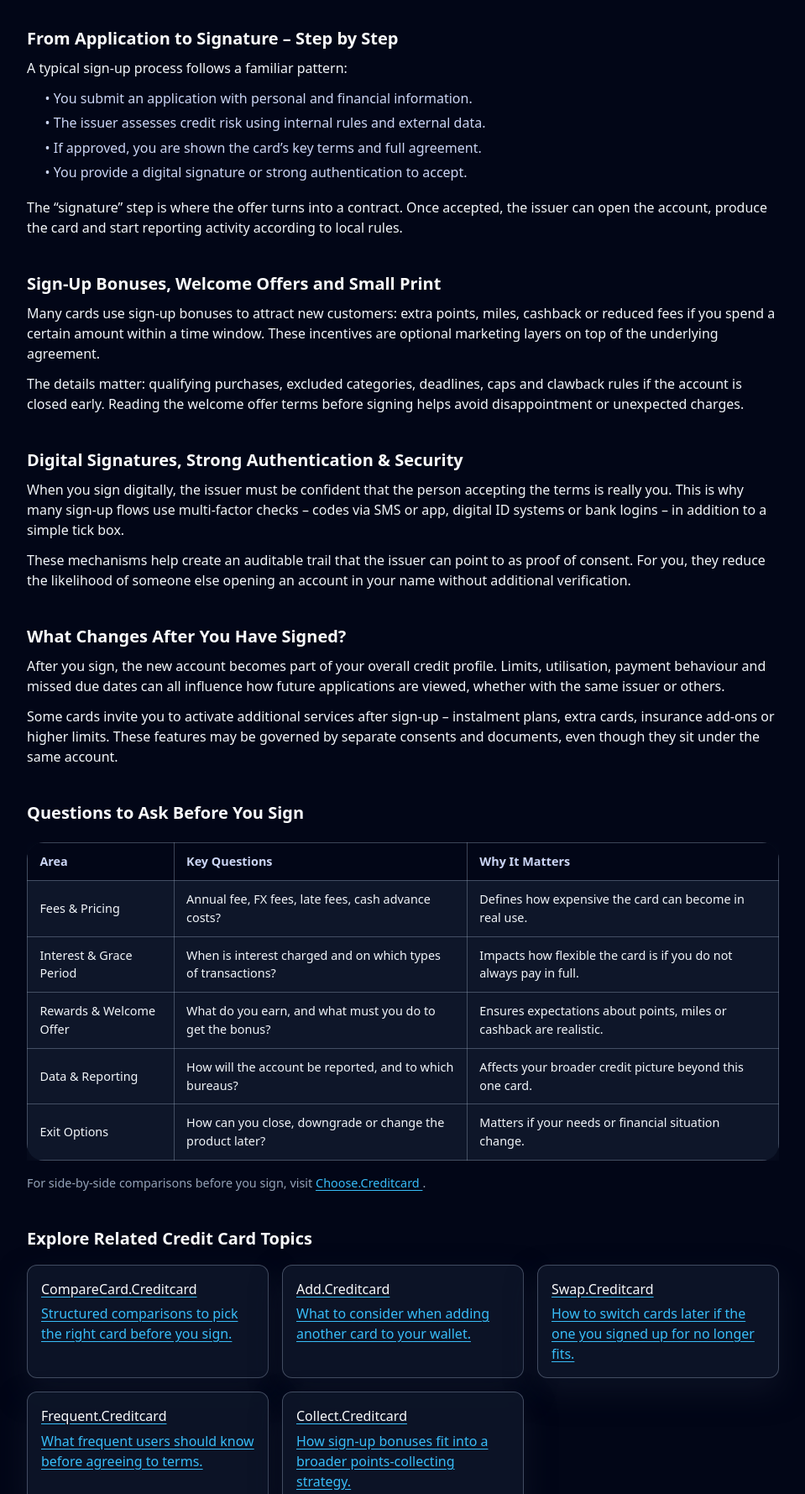
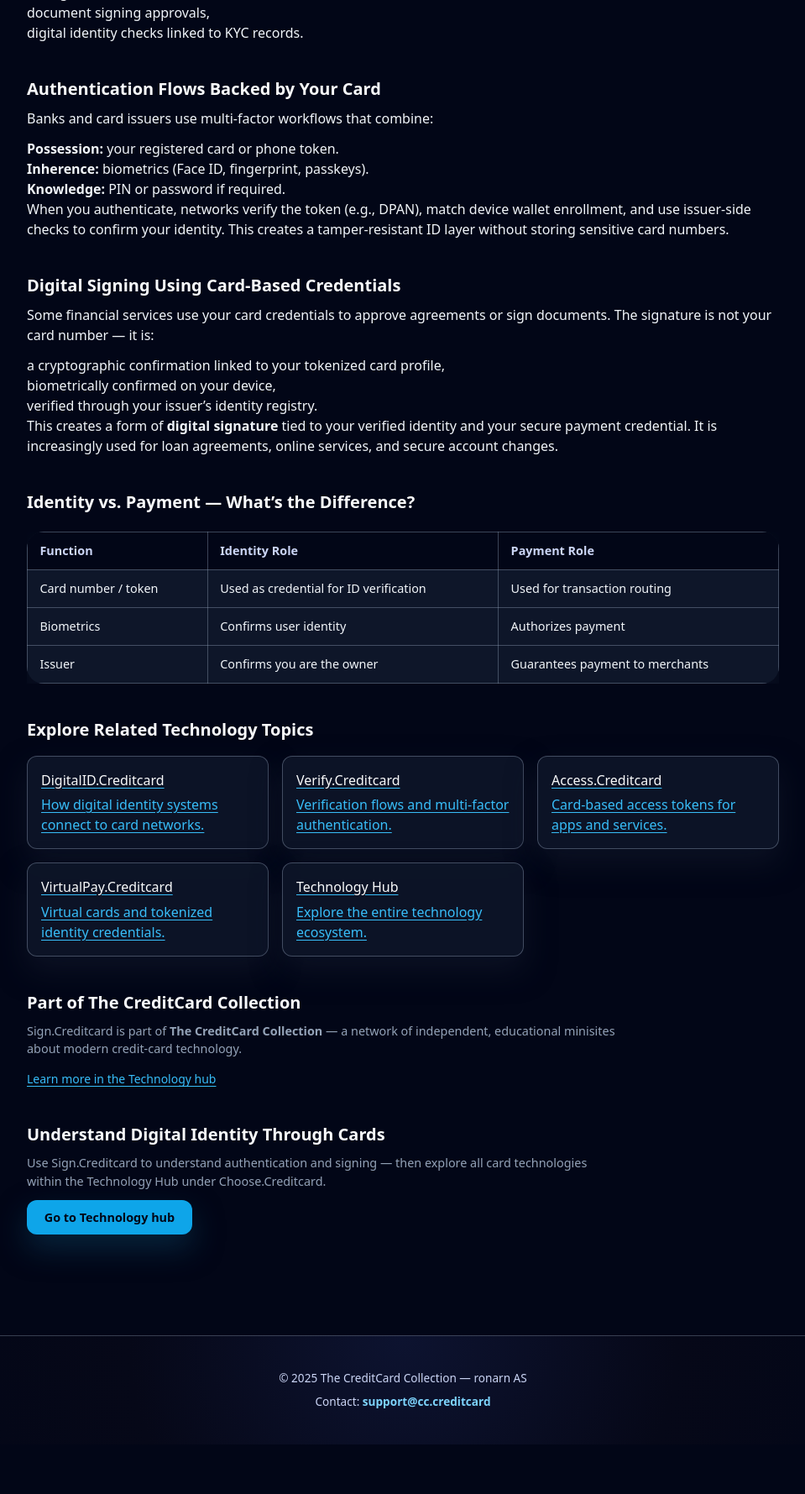
Before and after one commit to ChooseCreditCard/sign.creditcard, a plain HTML site: page index.html in a window 1280 px wide. Shown: the part 671-2450 px from the top of the page at 84% size, without its empty margins (160-1119 px from the left). After the commit the page ends 2391 px from the top, so only its background shows below. Drawn offline with nearby package versions, Linux system fonts and the light colour scheme.

Commit message:
Update index.html

```diff
--- a/index.html
+++ b/index.html
@@ -4,22 +4,22 @@
   <meta charset="UTF-8" />
   <meta name="viewport" content="width=device-width, initial-scale=1" />
 
-  <title>Sign.Creditcard – Signing Up for Credit Cards & Welcome Offers Explained</title>
-  <meta name="description" content="Understand what it means to sign up for a credit card: applications, agreements, welcome offers, digital signatures and what you commit to when you sign." />
+  <title>Sign.Creditcard – Digital Signing, Identity & Card-Based Authentication</title>
+  <meta name="description" content="How card networks, banks and mobile wallets verify identity and enable digital signing through card-linked credentials. Learn how tokenization, authentication and secure sign-in flows work." />
   <meta name="robots" content="index,follow" />
   <link rel="canonical" href="https://sign.creditcard/" />
 
   <!-- Open Graph -->
-  <meta property="og:title" content="Sign.Creditcard – Signing Up for Credit Cards" />
-  <meta property="og:description" content="Learn how credit card sign-ups work, from digital signatures and agreements to welcome bonuses, checks and approvals." />
+  <meta property="og:title" content="Sign.Creditcard – Digital Signing & Card-Based Identity Explained" />
+  <meta property="og:description" content="Independent overview of how credit cards, tokens and wallets enable authentication, identity verification and digital document signing." />
   <meta property="og:type" content="website" />
   <meta property="og:url" content="https://sign.creditcard/" />
   <meta property="og:image" content="https://choose.creditcard/preview.png?utm_source=sign.creditcard&utm_medium=referral&utm_campaign=og_image" />
 
   <!-- Twitter -->
   <meta name="twitter:card" content="summary_large_image" />
-  <meta name="twitter:title" content="Sign.Creditcard – Credit Card Sign-Ups & Agreements" />
-  <meta name="twitter:description" content="Independent explainer of signing up for credit cards: applications, digital signatures, welcome offers and the fine print." />
+  <meta name="twitter:title" content="Sign.Creditcard – Identity & Digital Signing Explained" />
+  <meta name="twitter:description" content="Learn how credit cards are used for identity verification, digital signing, tokenized biometric authentication and secure access flows." />
   <meta name="twitter:image" content="https://choose.creditcard/preview.png?utm_source=sign.creditcard&utm_medium=referral&utm_campaign=twitter_image" />
 
   <!-- GA4 -->
@@ -31,36 +31,38 @@
     gtag('config', 'G-64FE63JQ3H');
   </script>
 
-  <!-- Tailwind for utility classes -->
+  <!-- Tailwind -->
   <script src="https://cdn.tailwindcss.com"></script>
 
-  <!-- Shared minisite styles -->
+  <!-- Shared CSS -->
   <link rel="stylesheet" href="./styles.css" />
 </head>
+
 <body class="bg-slate-950 text-slate-100">
+
   <header class="site-header">
     <div class="nav-inner max-w-6xl">
       <div class="brand">
         <div class="cc-logo">CC</div>
         <div class="brand-text">
           <div class="brand-title">Sign.Creditcard</div>
-          <div class="brand-subtitle">Signing Up for Credit Cards</div>
+          <div class="brand-subtitle">Identity & Digital Signing</div>
         </div>
       </div>
+
       <nav class="nav-links" aria-label="Page navigation">
         <a href="#overview">Overview</a>
-        <a href="#mechanics">How It Works</a>
-        <a href="#compare">Compare</a>
+        <a href="#flows">Authentication</a>
+        <a href="#signing">Digital Signing</a>
       </nav>
     </div>
   </header>
 
   <main class="cc-page">
+
     <!-- Breadcrumb -->
     <div class="cc-breadcrumb">
-      <a href="https://choose.creditcard/?utm_source=sign.creditcard&utm_medium=referral&utm_campaign=breadcrumb">
-        Home
-      </a>
+      <a href="https://choose.creditcard/?utm_source=sign.creditcard&utm_medium=referral&utm_campaign=breadcrumb">Home</a>
       &nbsp;›&nbsp;
       Sign.Creditcard
     </div>
@@ -68,209 +70,168 @@
     <!-- Hero -->
     <section class="hero">
       <div class="hero-content">
-        <h1>What You Really Agree to When You Sign for a Credit Card</h1>
+        <h1>How Credit Cards Enable Identity & Digital Signing</h1>
         <p class="hero-lead">
-          Sign.Creditcard breaks down the sign-up moment: applications, digital signatures, welcome bonuses, checks and
-          the long-term agreement you enter into when you click “I accept”.
+          Modern payment cards are more than payment tools — they are secure identity carriers.
+          Tokenization, biometrics and issuer-backed credentials allow cardholders to authenticate,
+          sign documents and verify identity across digital services.
         </p>
-        <a class="cta"
-           href="https://choose.creditcard/?utm_source=sign.creditcard&utm_medium=referral&utm_campaign=hero_cta">
-          Go to the main Comparison hub
+        <a class="cta" href="https://choose.creditcard/technology/?utm_source=sign.creditcard&utm_medium=referral&utm_campaign=hero_cta">
+          Explore the Technology hub
         </a>
       </div>
     </section>
 
     <!-- Overview -->
     <section id="overview" class="section">
-      <h2>What Does It Mean to “Sign” for a Credit Card?</h2>
+      <h2>Credit Cards as Identity Credentials</h2>
       <p>
-        Signing up for a credit card used to involve a handwritten signature on paper; today it is mostly done with
-        digital consent – ticking boxes, confirming via app, SMS codes or e-ID. In all cases, you are entering into a
-        binding agreement with an issuer.
+        Whether physical or virtual, payment cards embed strong identity controls:
+        issuer checks, biometric wallet locks, PIN verification, and network-level tokenization.
       </p>
+      <p>These features allow cards to be used for identity tasks such as:</p>
+      <ul>
+        <li>secure login to banking and finance apps,</li>
+        <li>verification during high-risk transactions,</li>
+        <li>strong customer authentication (SCA) under EU rules,</li>
+        <li>document signing approvals,</li>
+        <li>digital identity checks linked to KYC records.</li>
+      </ul>
+    </section>
+
+    <!-- Authentication -->
+    <section id="flows" class="section">
+      <h2>Authentication Flows Backed by Your Card</h2>
       <p>
-        The agreement covers interest, fees, repayment obligations, how your data is used and what happens if you fall
-        behind. The marketing page might highlight rewards and welcome offers; the signed contract spells out the full
-        terms behind them.
+        Banks and card issuers use multi-factor workflows that combine:
+      </p>
+
+      <ul>
+        <li><strong>Possession:</strong> your registered card or phone token.</li>
+        <li><strong>Inherence:</strong> biometrics (Face ID, fingerprint, passkeys).</li>
+        <li><strong>Knowledge:</strong> PIN or password if required.</li>
+      </ul>
+
+      <p>
+        When you authenticate, networks verify the token (e.g., DPAN), match device wallet enrollment,
+        and use issuer-side checks to confirm your identity.
+        This creates a tamper-resistant ID layer without storing sensitive card numbers.
       </p>
     </section>
 
-    <!-- Mechanics -->
-    <section id="mechanics" class="section">
-      <h2>From Application to Signature – Step by Step</h2>
+    <!-- Digital signing -->
+    <section id="signing" class="section">
+      <h2>Digital Signing Using Card-Based Credentials</h2>
       <p>
-        A typical sign-up process follows a familiar pattern:
+        Some financial services use your card credentials to approve agreements or sign documents.
+        The signature is not your card number — it is:
       </p>
-      <ul class="list">
-        <li>• You submit an application with personal and financial information.</li>
-        <li>• The issuer assesses credit risk using internal rules and external data.</li>
-        <li>• If approved, you are shown the card’s key terms and full agreement.</li>
-        <li>• You provide a digital signature or strong authentication to accept.</li>
+
+      <ul>
+        <li>a cryptographic confirmation linked to your tokenized card profile,</li>
+        <li>biometrically confirmed on your device,</li>
+        <li>verified through your issuer’s identity registry.</li>
       </ul>
+
       <p>
-        The “signature” step is where the offer turns into a contract. Once accepted, the issuer can open the account,
-        produce the card and start reporting activity according to local rules.
+        This creates a form of <strong>digital signature</strong> tied to your verified identity and your secure payment credential.
+        It is increasingly used for loan agreements, online services, and secure account changes.
       </p>
     </section>
 
-    <!-- Welcome offers -->
+    <!-- Comparison -->
     <section class="section">
-      <h2>Sign-Up Bonuses, Welcome Offers and Small Print</h2>
-      <p>
-        Many cards use sign-up bonuses to attract new customers: extra points, miles, cashback or reduced fees if you
-        spend a certain amount within a time window. These incentives are optional marketing layers on top of the
-        underlying agreement.
-      </p>
-      <p>
-        The details matter: qualifying purchases, excluded categories, deadlines, caps and clawback rules if the account
-        is closed early. Reading the welcome offer terms before signing helps avoid disappointment or unexpected charges.
-      </p>
-    </section>
-
-    <!-- Digital signatures & security -->
-    <section class="section">
-      <h2>Digital Signatures, Strong Authentication & Security</h2>
-      <p>
-        When you sign digitally, the issuer must be confident that the person accepting the terms is really you. This is
-        why many sign-up flows use multi-factor checks – codes via SMS or app, digital ID systems or bank logins – in
-        addition to a simple tick box.
-      </p>
-      <p>
-        These mechanisms help create an auditable trail that the issuer can point to as proof of consent. For you, they
-        reduce the likelihood of someone else opening an account in your name without additional verification.
-      </p>
-    </section>
-
-    <!-- After signing -->
-    <section class="section">
-      <h2>What Changes After You Have Signed?</h2>
-      <p>
-        After you sign, the new account becomes part of your overall credit profile. Limits, utilisation, payment
-        behaviour and missed due dates can all influence how future applications are viewed, whether with the same
-        issuer or others.
-      </p>
-      <p>
-        Some cards invite you to activate additional services after sign-up – instalment plans, extra cards, insurance
-        add-ons or higher limits. These features may be governed by separate consents and documents, even though they sit
-        under the same account.
-      </p>
-    </section>
-
-    <!-- Comparison table -->
-    <section id="compare" class="section">
-      <h2>Questions to Ask Before You Sign</h2>
+      <h2>Identity vs. Payment — What’s the Difference?</h2>
       <div class="table-wrap">
         <table class="table">
           <thead>
             <tr>
-              <th>Area</th>
-              <th>Key Questions</th>
-              <th>Why It Matters</th>
+              <th>Function</th>
+              <th>Identity Role</th>
+              <th>Payment Role</th>
             </tr>
           </thead>
           <tbody>
             <tr>
-              <td>Fees &amp; Pricing</td>
-              <td>Annual fee, FX fees, late fees, cash advance costs?</td>
-              <td>Defines how expensive the card can become in real use.</td>
+              <td>Card number / token</td>
+              <td>Used as credential for ID verification</td>
+              <td>Used for transaction routing</td>
             </tr>
             <tr>
-              <td>Interest &amp; Grace Period</td>
-              <td>When is interest charged and on which types of transactions?</td>
-              <td>Impacts how flexible the card is if you do not always pay in full.</td>
+              <td>Biometrics</td>
+              <td>Confirms user identity</td>
+              <td>Authorizes payment</td>
             </tr>
             <tr>
-              <td>Rewards &amp; Welcome Offer</td>
-              <td>What do you earn, and what must you do to get the bonus?</td>
-              <td>Ensures expectations about points, miles or cashback are realistic.</td>
-            </tr>
-            <tr>
-              <td>Data &amp; Reporting</td>
-              <td>How will the account be reported, and to which bureaus?</td>
-              <td>Affects your broader credit picture beyond this one card.</td>
-            </tr>
-            <tr>
-              <td>Exit Options</td>
-              <td>How can you close, downgrade or change the product later?</td>
-              <td>Matters if your needs or financial situation change.</td>
+              <td>Issuer</td>
+              <td>Confirms you are the owner</td>
+              <td>Guarantees payment to merchants</td>
             </tr>
           </tbody>
         </table>
       </div>
-      <p class="small">
-        For side-by-side comparisons before you sign, visit
-        <a href="https://choose.creditcard/?utm_source=sign.creditcard&utm_medium=referral&utm_campaign=comparison_section">
-          Choose.Creditcard
-        </a>.
-      </p>
     </section>
 
     <!-- Cluster links -->
     <section class="section">
-      <h2>Explore Related Credit Card Topics</h2>
+      <h2>Explore Related Technology Topics</h2>
+
       <div class="cluster-grid">
-        <a class="cluster-card"
-           href="https://comparecard.creditcard/?utm_source=sign.creditcard&utm_medium=referral&utm_campaign=cluster_comparecard">
-          <h3>CompareCard.Creditcard</h3>
-          <p>Structured comparisons to pick the right card before you sign.</p>
+        <a class="cluster-card" href="https://digitalid.creditcard/?utm_source=sign.creditcard&utm_medium=referral&utm_campaign=cluster_digitalid">
+          <h3>DigitalID.Creditcard</h3>
+          <p>How digital identity systems connect to card networks.</p>
         </a>
-        <a class="cluster-card"
-           href="https://add.creditcard/?utm_source=sign.creditcard&utm_medium=referral&utm_campaign=cluster_add">
-          <h3>Add.Creditcard</h3>
-          <p>What to consider when adding another card to your wallet.</p>
+
+        <a class="cluster-card" href="https://verify.creditcard/?utm_source=sign.creditcard&utm_medium=referral&utm_campaign=cluster_verify">
+          <h3>Verify.Creditcard</h3>
+          <p>Verification flows and multi-factor authentication.</p>
         </a>
-        <a class="cluster-card"
-           href="https://swap.creditcard/?utm_source=sign.creditcard&utm_medium=referral&utm_campaign=cluster_swap">
-          <h3>Swap.Creditcard</h3>
-          <p>How to switch cards later if the one you signed up for no longer fits.</p>
+
+        <a class="cluster-card" href="https://access.creditcard/?utm_source=sign.creditcard&utm_medium=referral&utm_campaign=cluster_access">
+          <h3>Access.Creditcard</h3>
+          <p>Card-based access tokens for apps and services.</p>
         </a>
-        <a class="cluster-card"
-           href="https://frequent.creditcard/?utm_source=sign.creditcard&utm_medium=referral&utm_campaign=cluster_frequent">
-          <h3>Frequent.Creditcard</h3>
-          <p>What frequent users should know before agreeing to terms.</p>
+
+        <a class="cluster-card" href="https://virtualpay.creditcard/?utm_source=sign.creditcard&utm_medium=referral&utm_campaign=cluster_virtualpay">
+          <h3>VirtualPay.Creditcard</h3>
+          <p>Virtual cards and tokenized identity credentials.</p>
         </a>
-        <a class="cluster-card"
-           href="https://collect.creditcard/?utm_source=sign.creditcard&utm_medium=referral&utm_campaign=cluster_collect">
-          <h3>Collect.Creditcard</h3>
-          <p>How sign-up bonuses fit into a broader points-collecting strategy.</p>
+
+        <a class="cluster-card" href="https://technology.creditcard/?utm_source=sign.creditcard&utm_medium=referral&utm_campaign=cluster_techhub">
+          <h3>Technology Hub</h3>
+          <p>Explore the entire technology ecosystem.</p>
         </a>
       </div>
     </section>
 
-    <!-- Collection & snippet -->
+    <!-- Network + hub snippet -->
     <section class="section">
       <h2>Part of The CreditCard Collection</h2>
       <p class="small">
-        Sign.Creditcard is one spoke in <strong>The CreditCard Collection</strong> — a network of focused microsites
-        operated by ronarn AS. Each site explains one part of the card lifecycle or infrastructure, then links to
-        independent comparison tools.
-      </p>
-      <p class="small">
-        This page focuses on the sign-up step and related documentation. It does not provide personalised financial
-        advice or endorse specific products; it summarises typical processes and terms as described in issuer materials.
+        Sign.Creditcard is part of <strong>The CreditCard Collection</strong> — a network of independent,
+        educational minisites about modern credit-card technology.
       </p>
 
-      <!-- ROOT / COMPARISON HUB SNIPPET -->
       <div class="hub-link">
-        <a href="https://choose.creditcard/?utm_source=sign.creditcard&utm_medium=referral&utm_campaign=minisite_to_hub"
-           class="text-sm text-slate-600 hover:text-slate-900">
-          Learn more at the Comparison hub
+        <a href="https://choose.creditcard/technology/?utm_source=sign.creditcard&utm_medium=referral&utm_campaign=minisite_to_hub"
+           class="text-sm text-slate-400 hover:text-slate-200">
+          Learn more in the Technology hub
         </a>
       </div>
     </section>
 
     <!-- Bottom CTA -->
     <section class="section">
-      <h2>Ready to Decide Which Card to Sign For?</h2>
+      <h2>Understand Digital Identity Through Cards</h2>
       <p class="small">
-        Use Sign.Creditcard to understand what the agreement means — then head to the main Comparison hub to line up
-        offers, rewards, fees and protections before you commit.
+        Use Sign.Creditcard to understand authentication and signing — then explore all card technologies
+        within the Technology Hub under Choose.Creditcard.
       </p>
-      <a class="cta"
-         href="https://choose.creditcard/?utm_source=sign.creditcard&utm_medium=referral&utm_campaign=bottom_cta">
-        Go to Choose.Creditcard
+      <a class="cta" href="https://choose.creditcard/technology/?utm_source=sign.creditcard&utm_medium=referral&utm_campaign=bottom_cta">
+        Go to Technology hub
       </a>
     </section>
+
   </main>
 
   <footer class="mini-footer">
@@ -279,5 +240,6 @@
       Contact: <a href="mailto:support@cc.creditcard">support@cc.creditcard</a>
     </p>
   </footer>
+
 </body>
 </html>
```
